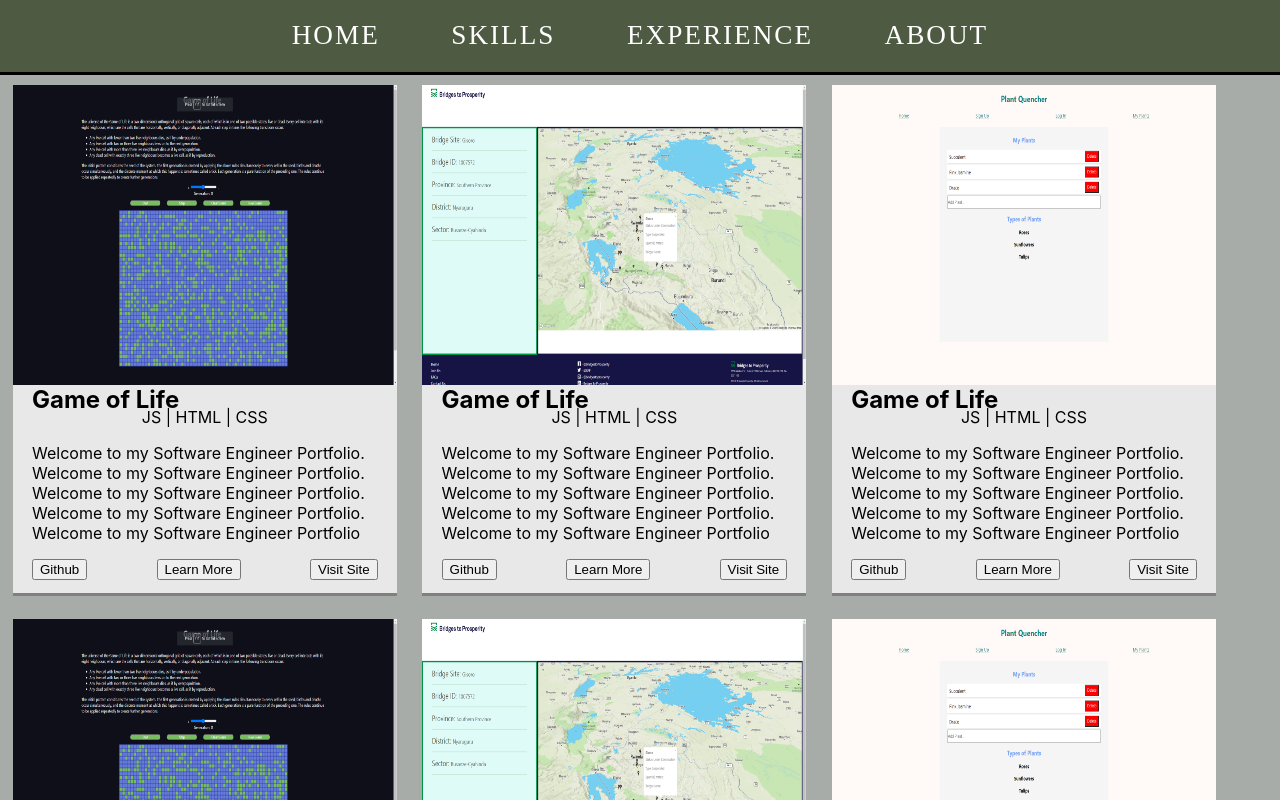
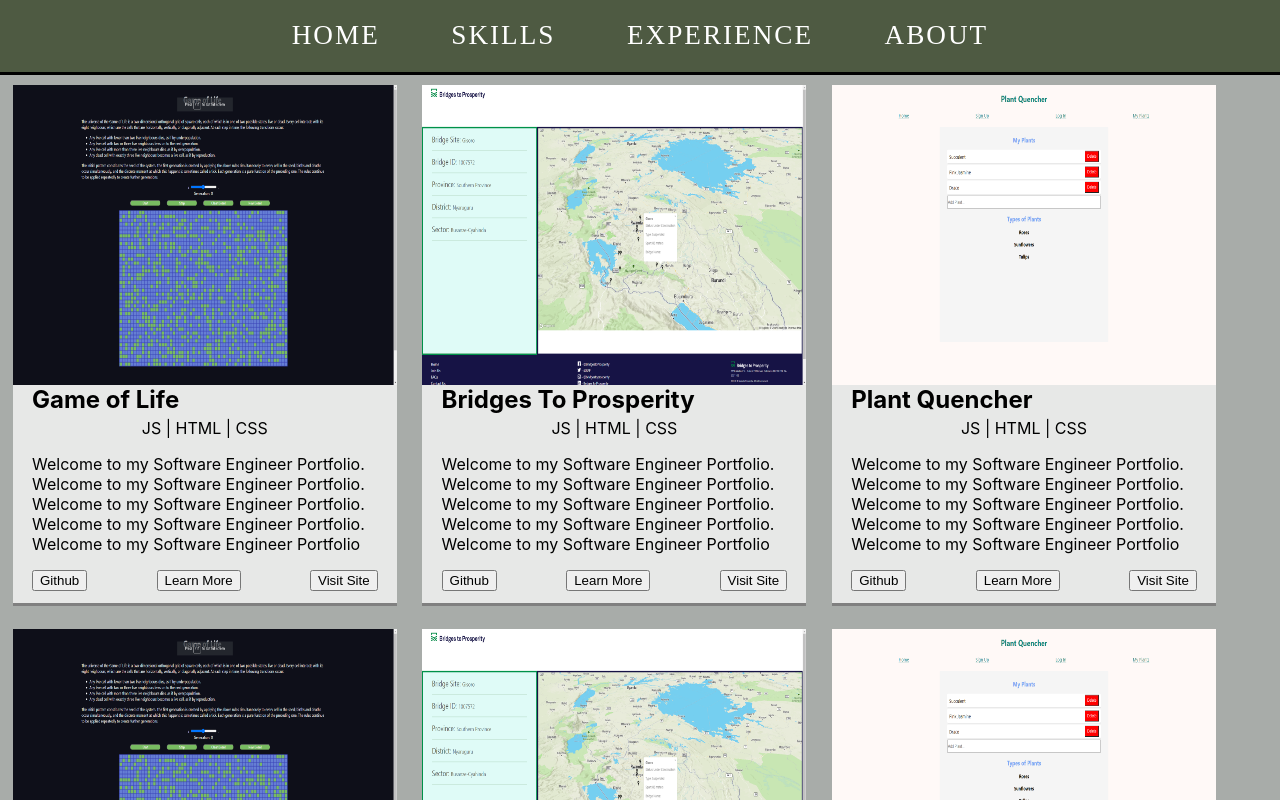
Before and after one commit to Vrndavana/Hines, a React (Create React App) app in the folder hines/: page /Projects in a window 1280 px wide. Shown: the top 800 px of the page. Built offline with nearby package versions, Linux system fonts and the light colour scheme.

Commit message:
Accurate Title for 3 headers in Projects

```diff
--- a/hines/src/App.css
+++ b/hines/src/App.css
@@ -109,7 +109,7 @@
 /* Project Information Header */
 .ProjIH{
 width:100%;
-margin: 0 0 -2% 0;
+margin: 0 0 1% 0;
 }
  .ProjB {
    padding: 1% 0;
--- a/hines/src/Components/Projects.js
+++ b/hines/src/Components/Projects.js
@@ -43,7 +43,7 @@ return(
     <div class='Proj'>
       <img src={Proj2} alt="Game of Life" className='Pix'/>
       <div class="ProjI">
-       <h2 class="ProjIH"> Game of Life </h2>
+       <h2 class="ProjIH"> Bridges To Prosperity </h2>
        <span> JS | HTML | CSS </span>
        <p> Welcome to my Software Engineer Portfolio.
          Welcome to my Software Engineer Portfolio.
@@ -61,7 +61,7 @@ return(
     <div class='Proj'>
       <img src={Proj3} alt="Game of Life" className='Pix'/>
       <div class="ProjI">
-       <h2 class="ProjIH"> Game of Life </h2>
+       <h2 class="ProjIH"> Plant Quencher </h2>
        <span> JS | HTML | CSS </span>
        <p> Welcome to my Software Engineer Portfolio.
          Welcome to my Software Engineer Portfolio.
```
